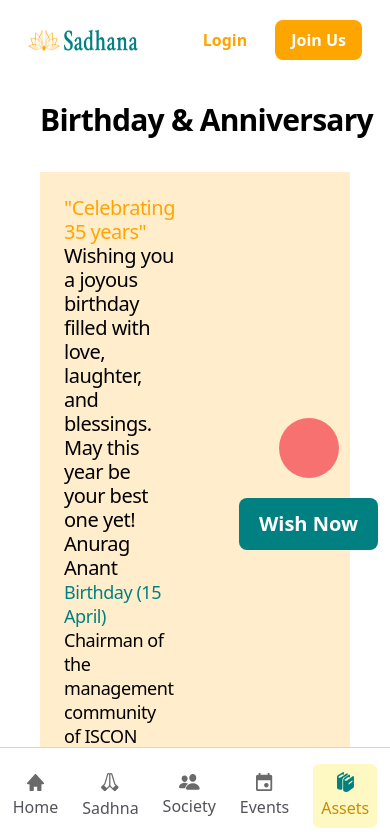
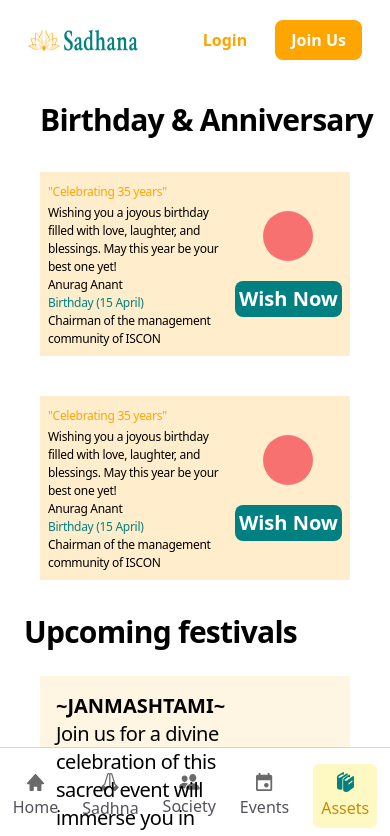
Before and after one commit to kartik-gupta-ij/this, a React (Vite) app in the folder client/: page /events in a window 390 px wide. Shown: the top 836 px of the page. Built offline with nearby package versions, Linux system fonts and the light colour scheme.

Commit message:
Added some mobile

```diff
--- a/client/src/components/verify/VerifyByEmail.jsx
+++ b/client/src/components/verify/VerifyByEmail.jsx
@@ -11,14 +11,13 @@
 
                 <div className='flex justify-center items-center flex-col w-[600px] '>
                     <Herosection heading="Verify your email" subheading="Thank you for registering with us! To complete your account setup, please verify your email address by adding the OTP sent to your email" />
-                    <div className='mt-5 w-1/2 '>
+                    <div className='mt-5 w-full flex flex-col items-center justify-center  '>
                         <OtpInput
                             value={otp}
                             onChange={setOtp}
                             numInputs={4}
-                            renderSeparator={<span>-</span>}
-                            renderInput={(props) => <input {...props} />}
-                            inputStyle="px-3 border-2 border-black m-3 w-full rounded"
+                            renderSeparator={<span className="mx-2">-</span>}
+                            renderInput={(props) => <input {...props} className="px-3 border-2 border-black m-3 w-12 h-12 rounded text-center" />}
                         />
                         <Link to='/verify/resetpassword'>
                             <button class="w-full py-2 px-6 rounded-md shadow-lg font-medium text-gray-100 block transition duration-300 bg-[#008080] text-xl" type="submit">
@@ -27,13 +26,14 @@
                         </Link>
                         <div className='mt-3'>
                             <p className='text-xl tracking-tight pl-2 text-center'>
-                                Didn’t get the OTP! <Link to="/register"><span className='text-[#008080]'>Send Again</span></Link>
+                                Didn’t get the OTP! <Link to="/verify/resetpassword"><span className='text-[#008080]'>Send Again</span></Link>
                             </p>
                         </div>
                     </div>
 
                 </div>
             </div>
+            <div className='w-full h-[150px]'></div>
         </>
     )
 }
--- a/client/src/pages/Assets.jsx
+++ b/client/src/pages/Assets.jsx
@@ -10,7 +10,7 @@
 import { Link } from 'react-router-dom'
 
 export default function Assets() {
-    return (
+    return (<>
         <div className='mt-5'>
             <div className='flex justify-between items-center px-6 py-4 '>
                 <div>
@@ -47,11 +47,11 @@
                 </div>
             </div>
             <div className='grid md:grid-cols-2 gird-col-1 gap-5 mx-6'>
-                <div className='flex gap-4 bg-[#FFEDCC] p-4'>
-                    <div className='p-4'>
-                        <img src={book5} />
+            <div className='flex gap-4 bg-[#FFEDCC] md:p-4 p-1'>
+                    <div className='md:p-4 p-1'>
+                        <img src={book6} className='w-[150px] h-[101px]'/>
                     </div>
-                    <div className='p-4'>
+                    <div className='md:p-4 p-1'>
                         <p className='md:text-xl text-[11px]'>
                             Why is Bhagwad Geeta should be read by every person to get useful insights?
                         </p>
@@ -105,7 +105,7 @@
                 </div>
             </div>
             <div
-                class="bg-orange-500 p-6 rounded-lg flex flex-col sm:flex-row items-center space-y-4 sm:space-y-0 sm:space-x-4"
+                class="bg-[#FFA500] p-6 rounded-lg flex flex-col sm:flex-row items-center space-y-4 sm:space-y-0 sm:space-x-4"
             >
                 <div class="flex flex-col items-center space-y-2">
                     <div class="bg-white p-4 rounded-lg flex items-center justify-center">
@@ -128,5 +128,7 @@
             </div>
 
         </div>
+        <div className='w-full h-[150px]'></div>
+        </>
     )
 }
--- a/client/src/pages/Community.jsx
+++ b/client/src/pages/Community.jsx
@@ -39,11 +39,18 @@
                             </button>
                         </div>
                     </div>
-                    <div className='w-full flex flex-row justify-around mt-3 text-xl'>
-                        <div className='bg-[#FFEDCC] py-1 px-3'>All Questions</div>
+                    <div className='w-full hidden md:flex flex-row justify-around mt-3 md:text-xl text-[12px]'>
+                        <div className='bg-[#FFEDCC] py-1 md:px-3 px-1'>All Questions</div>
                         <div className='bg-[#FFEDCC] py-1 px-3'>My Questions</div>
                         <div className='bg-[#FFEDCC] py-1 px-3'>Unanswered Question’s</div>
                         <div className='bg-[#FFEDCC] py-1 px-3'>My Answers</div>
+                    </div>
+                    {/* Mobile view */}
+                    <div className='w-full flex md:hidden flex-row justify-between gap-2 mt-3 md:text-xl text-[12px]'>
+                        <div className='bg-[#FFEDCC] py-1 md:px-3 px-1'>All Q's</div>
+                        <div className='bg-[#FFEDCC] py-1 px-1'>My Q's</div>
+                        <div className='bg-[#FFEDCC] py-1 px-1'>Unanswered Q’s</div>
+                        <div className='bg-[#FFEDCC] py-1 px-1'>My Answers</div>
                     </div>
                     <div className='w-full   border-2 border-[#FFA500] mt-5 p-5 rounded-xl'>
                         <div className='flex m-2'>
--- a/client/src/pages/Events.jsx
+++ b/client/src/pages/Events.jsx
@@ -6,37 +6,37 @@
         <div className='w-full'>
             <p className='text-3xl  leading-6 tracking-tight  font-bold mt-10 ml-10' >Birthday & Anniversary</p>
             <div className='w-8/10 mx-auto'>
-                <div className='flex flex-row m-10 justify-around bg-[#FFEDCC] p-6'>
-                    <div className='mr-6 mb-6'>
-                        <p className='text-xl text-[#FFA500]  leading-6 tracking-tight   '>"Celebrating 35 years"</p>
-                        <p className='text-xl  leading-6 tracking-tight  '>Wishing you a joyous birthday filled with love, laughter, and blessings. May this year be your best one yet!</p>
-                        <p className='text-xl  leading-6 tracking-tight   '>Anurag Anant</p>
-                        <p className='text-lg  leading-6 tracking-tight text-[#008080]  '>Birthday (15 April)</p>
-                        <p className='text-lg  leading-6 tracking-tight  '>Chairman of the management community of ISCON
+                <div className='flex flex-row m-10 justify-around bg-[#FFEDCC] md:p-6 p-2'>
+                    <div className='md:mr-6 md:mb-6'>
+                        <p className='md:text-xl text-[12px] text-[#FFA500]  leading-6 tracking-tight   '>"Celebrating 35 years"</p>
+                        <p className='md:text-xl text-[12px] md:leading-6 tracking-tight  '>Wishing you a joyous birthday filled with love, laughter, and blessings. May this year be your best one yet!</p>
+                        <p className='md:text-xl text-[12px]  md:leading-6 tracking-tight   '>Anurag Anant</p>
+                        <p className='md:text-lg text-[12px]  md:leading-6 tracking-tight text-[#008080]  '>Birthday (15 April)</p>
+                        <p className='md:text-lg text-[12px]  md:leading-6 tracking-tight  '>Chairman of the management community of ISCON
                         </p>
                     </div>
-                    <div className='ml-10 flex flex-col justify-center items-center'>
-                        <div className='w-[60px] h-[60px] bg-red-400 rounded-full'></div>
+                    <div className='md:ml-10 ml-2 flex flex-col justify-center items-center'>
+                        <div className='md:w-[60px] md:h-[60px] w-[50px] h-[50px] bg-red-400 rounded-full'></div>
                         <div>
-                            <button className="rounded-lg px-5 py-3 bg-[#008080] text-white font-bold mt-5 text-xl">
+                            <button className="rounded-lg md:px-5 md:py-3 px-1 py-1 bg-[#008080] text-white font-bold mt-5 text-xl">
                                 <Link to="login">Wish&nbsp;Now</Link>
                             </button>
                         </div>
                     </div>
                 </div>
-                <div className='flex flex-row m-10 justify-around bg-[#FFEDCC] p-6'>
-                    <div className='mr-6 mb-6'>
-                        <p className='text-xl text-[#FFA500]  leading-6 tracking-tight   '>"Divine Union: Happy Anniversary, Dear Devotees!" </p>
-                        <p className='text-xl  leading-6 tracking-tight  '>"Wishing a blissful anniversary to two souls united in devotion! May your love continue to shine bright, guided by the divine light of Lord Krishna. Here's to many more years of happiness, love, and spiritual growth together. Jai Radha-Krishna!"</p>
-                        <p className='text-xl  leading-6 tracking-tight   '>Shiv Kumar Singh</p>
-                        <p className='text-lg  leading-6 tracking-tight text-[#008080]  '>Marriage Anniversary (15 April)</p>
-                        <p className='text-lg  leading-6 tracking-tight  '>Devotee of community of ISCON
+                <div className='flex flex-row m-10 justify-around bg-[#FFEDCC] md:p-6 p-2'>
+                    <div className='md:mr-6 md:mb-6'>
+                        <p className='md:text-xl text-[12px] text-[#FFA500]  leading-6 tracking-tight   '>"Celebrating 35 years"</p>
+                        <p className='md:text-xl text-[12px] md:leading-6 tracking-tight  '>Wishing you a joyous birthday filled with love, laughter, and blessings. May this year be your best one yet!</p>
+                        <p className='md:text-xl text-[12px]  md:leading-6 tracking-tight   '>Anurag Anant</p>
+                        <p className='md:text-lg text-[12px]  md:leading-6 tracking-tight text-[#008080]  '>Birthday (15 April)</p>
+                        <p className='md:text-lg text-[12px]  md:leading-6 tracking-tight  '>Chairman of the management community of ISCON
                         </p>
                     </div>
-                    <div className='ml-10 flex flex-col justify-center items-center'>
-                        <div className='w-[60px] h-[60px] bg-red-400 rounded-full'></div>
+                    <div className='md:ml-10 ml-2 flex flex-col justify-center items-center'>
+                        <div className='md:w-[60px] md:h-[60px] w-[50px] h-[50px] bg-red-400 rounded-full'></div>
                         <div>
-                            <button className="rounded-lg px-5 py-3 bg-[#008080] text-white font-bold mt-5 text-xl">
+                            <button className="rounded-lg md:px-5 md:py-3 px-1 py-1 bg-[#008080] text-white font-bold mt-5 text-xl">
                                 <Link to="login">Wish&nbsp;Now</Link>
                             </button>
                         </div>
@@ -75,7 +75,7 @@
 
             </div>
             <div
-                class="bg-orange-500 p-6 rounded-lg flex flex-col sm:flex-row items-center space-y-4 sm:space-y-0 sm:space-x-4"
+                class="bg-[#FFA500] p-6 rounded-lg flex flex-col sm:flex-row items-center space-y-4 sm:space-y-0 sm:space-x-4"
             >
                 <div class="flex flex-col items-center space-y-2">
                     <div class="bg-white p-4 rounded-lg flex items-center justify-center">
@@ -96,7 +96,7 @@
                     <button class="bg-teal-600 text-white p-2 rounded-lg">Upload blog</button>
                 </div>
             </div>
-
+            <div className='h-[150px]'></div>
         </div>
     )
 }
```
Also changed, not shown: client/src/pages/LoginHome.jsx (+14 -13 lines).
